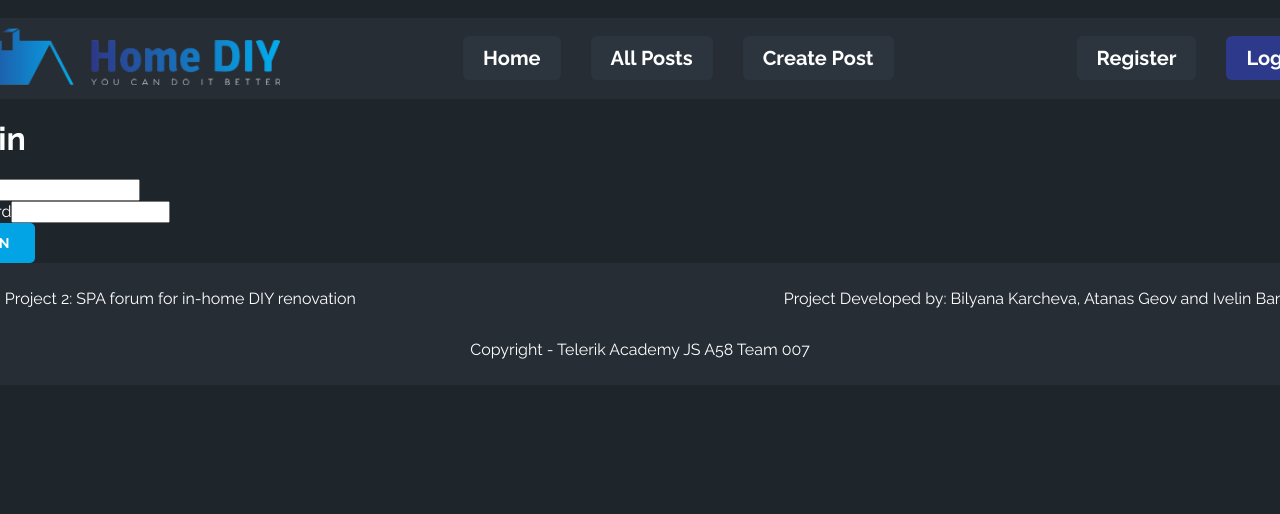
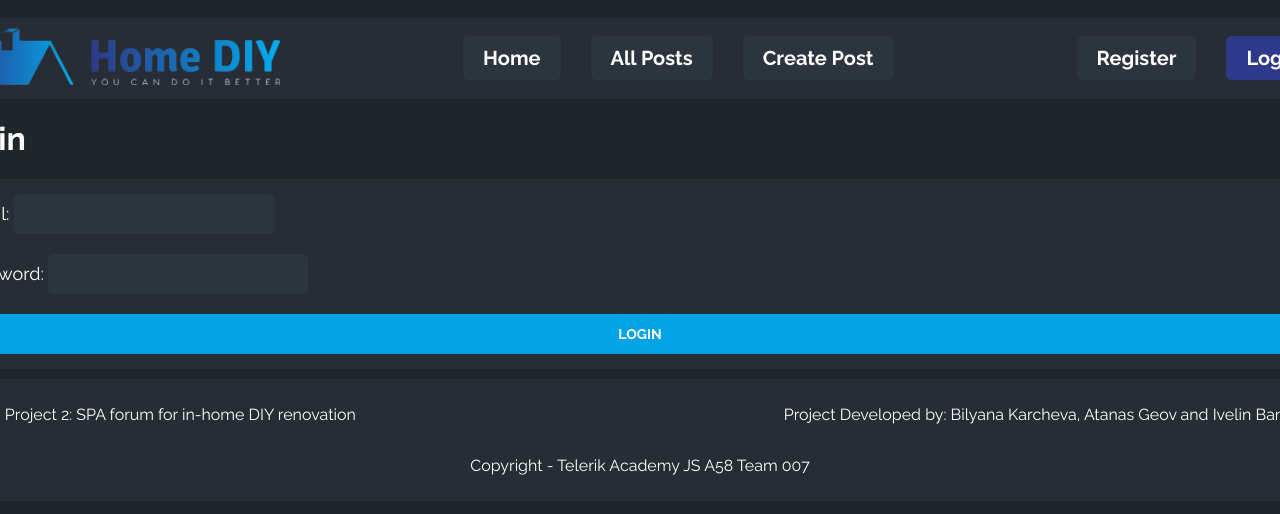
Before and after one commit to A58-JS-Team-07/web-project-2, a React (Vite) app: page /login in a window 1280 px wide. Shown: the top 514 px of the page. Built offline with nearby package versions, Linux system fonts and the light colour scheme; no server answers.

Commit message:
Added partially completed Login css stylization

```diff
--- a/src/views/Login/Login.css
+++ b/src/views/Login/Login.css
@@ -0,0 +1,31 @@
+
+.login__form input {
+    width: 250px;
+    height: 30px;
+    padding: 5px;
+    font-size: 16px;
+    background-color: var(--bg-eldark);
+    color: #fff;
+    border: none;
+    border-radius: 5px;
+}
+
+.login__form input:focus {
+    outline: none;
+}
+
+.login__form label {
+    font-size: 18px;
+}
+
+.login__form {
+    display: flex;
+    flex-direction: column;
+    gap: 20px;
+    font-size: 18px;
+    color: #fff;
+    background-color: var(--bg-ldark);
+    border-radius: 10px;
+    padding: 15px 20px;
+    margin-bottom: 10px;
+}
--- a/src/views/Login/Login.jsx
+++ b/src/views/Login/Login.jsx
@@ -46,8 +46,9 @@ function Login() {
   return (
     <div className="login">
       <h1>Login</h1>
+      <div className="login__form">
         <div className="login__form-group">
-        <label htmlFor="email">Email</label>
+          <label htmlFor="email">Email: </label>
           <input
             value={form.email}
             onChange={updateForm("email")}
@@ -57,7 +58,7 @@ function Login() {
           />
         </div>
         <div className="login__form-group">
-        <label htmlFor="password">Password</label>
+          <label htmlFor="password">Password: </label>
           <input
             value={form.password}
             onChange={updateForm("password")}
@@ -68,6 +69,7 @@ function Login() {
         </div>
         <Button onClick={login}>Login</Button>
       </div>
+    </div>
   );
 }
 
```
Lines whose indentation alone changed are shown as unchanged.
